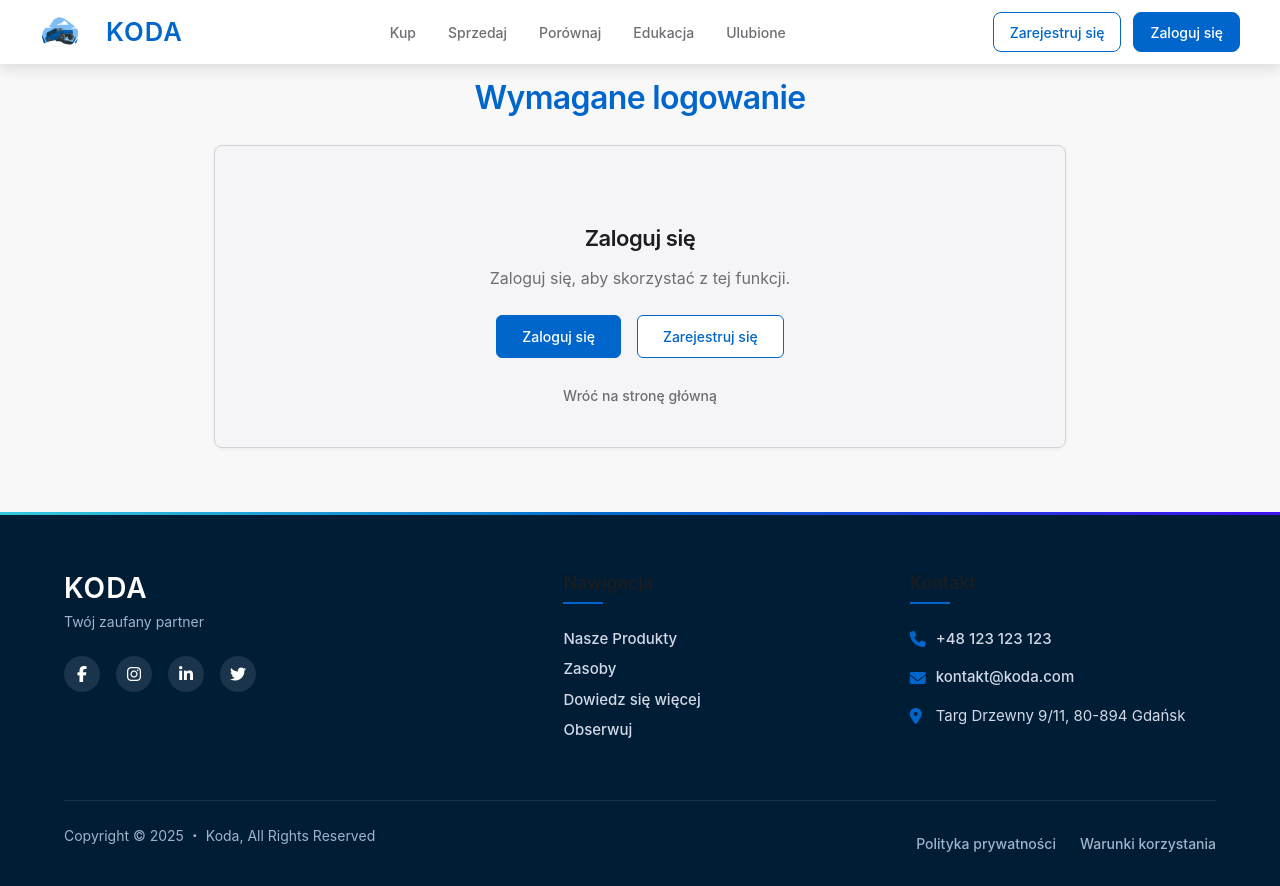
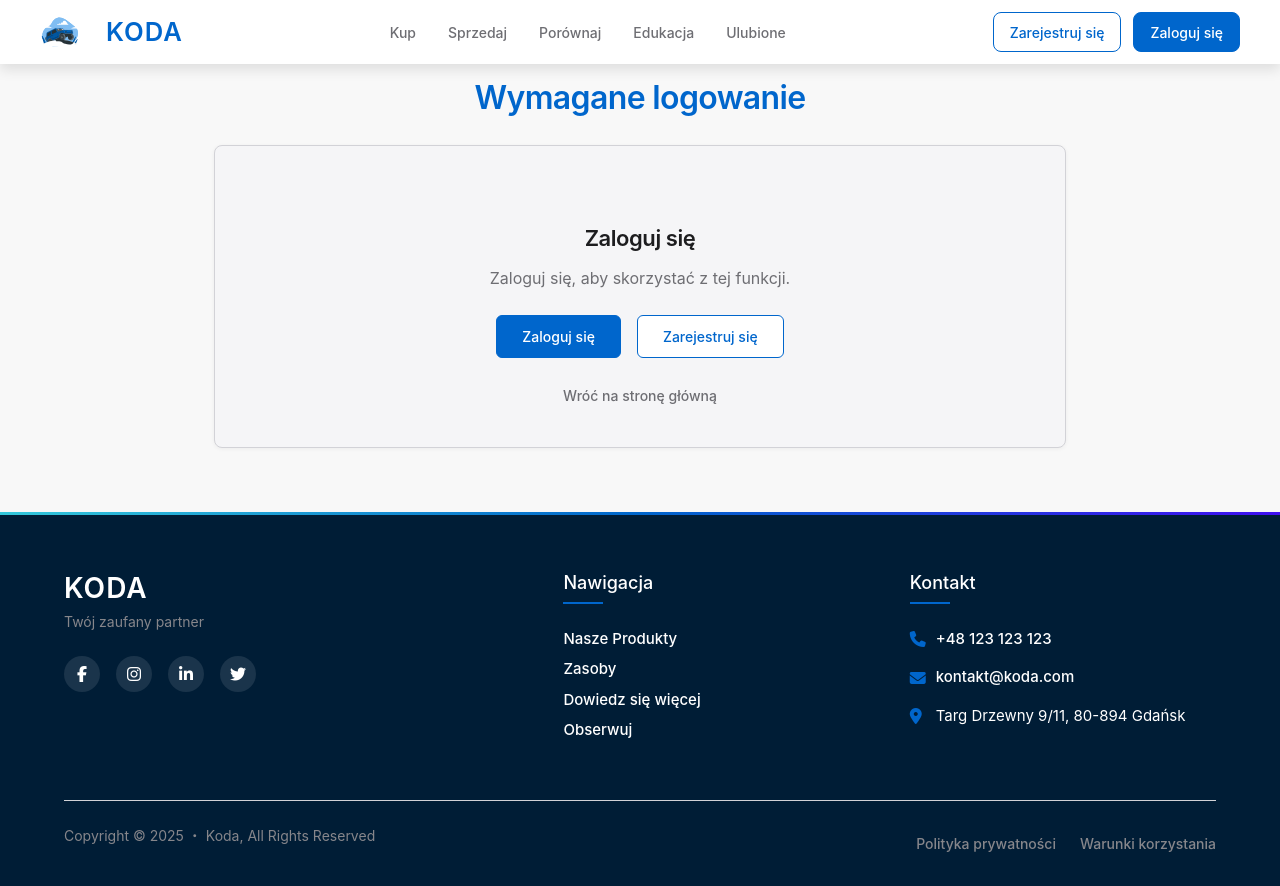
Before and after one commit to s24399-pj/koda-frontend, a React (Vite) app: page /offer/create in a window 1280 px wide. Built offline with nearby package versions, Linux system fonts and the light colour scheme.

Commit message:
AdvancedFilter.tsx clenaup, Footer.scss color fixes

```diff
--- a/src/components/Footer/Footer.scss
+++ b/src/components/Footer/Footer.scss
@@ -1,6 +1,8 @@
 .footer {
-  background-color: #001d36;
-  color: #ffffff;
+  --footer-bg: #001d36;
+  --footer-gradient: linear-gradient(90deg, #34c8db, var(--primary-color), #400ff1);
+  background-color: var(--footer-bg);
+  color: var(--background-secondary);
   position: relative;
   overflow: hidden;
 
@@ -11,7 +13,7 @@
     left: 0;
     width: 100%;
     height: 3px;
-    background: linear-gradient(90deg, #34c8db, var(--primary-color), #400ff1);
+    background: var(--footer-gradient);
   }
 
   .footer-container {
@@ -44,12 +46,12 @@
           font-weight: 600;
           margin: 0 0 5px;
           letter-spacing: 1px;
-          color: #ffffff;
+          color: var(--background-secondary);
         }
 
         .tagline {
           font-size: 14px;
-          color: #a0b4c9;
+          color: var(--text-tertiary);
           margin: 0;
         }
       }
@@ -67,7 +69,7 @@
           height: 36px;
           border-radius: var(--radius-full);
           background-color: rgba(255, 255, 255, 0.1);
-          color: #ffffff;
+          color: var(--background-secondary);
           font-size: 16px;
           transition: all var(--transition-medium);
 
@@ -91,6 +93,7 @@
       margin-bottom: var(--space-lg);
       position: relative;
       padding-bottom: 10px;
+      color: var(--background-secondary);
 
       &::after {
         content: '';
@@ -121,19 +124,19 @@
 
         a,
         span {
-          color: #d1d9e6;
+          color: var(--background-secondary);
           text-decoration: none;
           font-size: 15px;
           transition: all var(--transition-medium);
 
           &:hover {
-            color: #ffffff;
+            color: var(--primary-light);
             padding-left: 5px;
           }
 
           &:focus {
             outline: none;
-            color: #ffffff;
+            color: var(--primary-light);
             text-decoration: underline;
           }
         }
@@ -168,7 +171,7 @@
 
   .footer-bottom {
     padding-top: var(--space-lg);
-    border-top: 1px solid rgba(255, 255, 255, 0.1);
+    border-top: 1px solid var(--border-color);
     display: flex;
     justify-content: space-between;
     align-items: center;
@@ -177,7 +180,7 @@
 
     .copyright {
       font-size: 14px;
-      color: #a0b4c9;
+      color: var(--text-tertiary);
     }
 
     .footer-links {
@@ -186,17 +189,17 @@
 
       a {
         font-size: 14px;
-        color: #a0b4c9;
+        color: var(--text-tertiary);
         text-decoration: none;
         transition: color var(--transition-medium);
 
         &:hover {
-          color: #ffffff;
+          color: var(--background-secondary);
         }
 
         &:focus {
           outline: none;
-          color: #ffffff;
+          color: var(--background-secondary);
           text-decoration: underline;
         }
       }
```
Also changed, not shown: src/components/AdvancedFilter/AdvancedFilter.tsx (+0 -7 lines).
